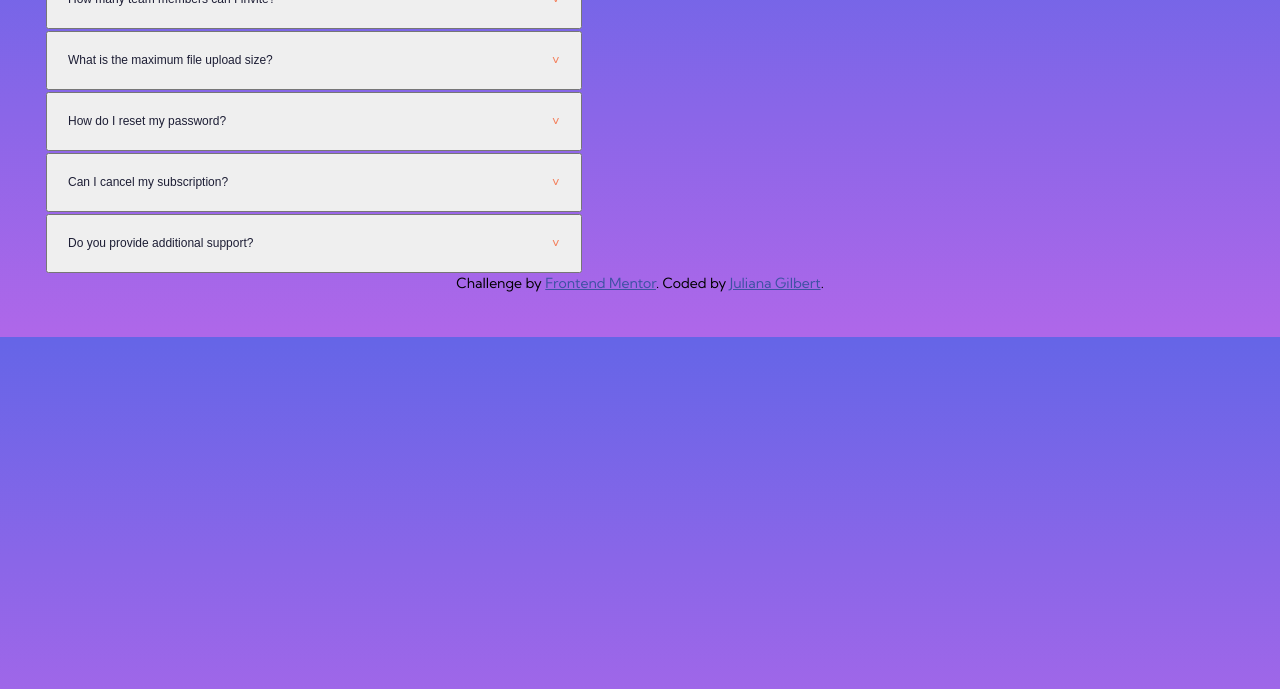
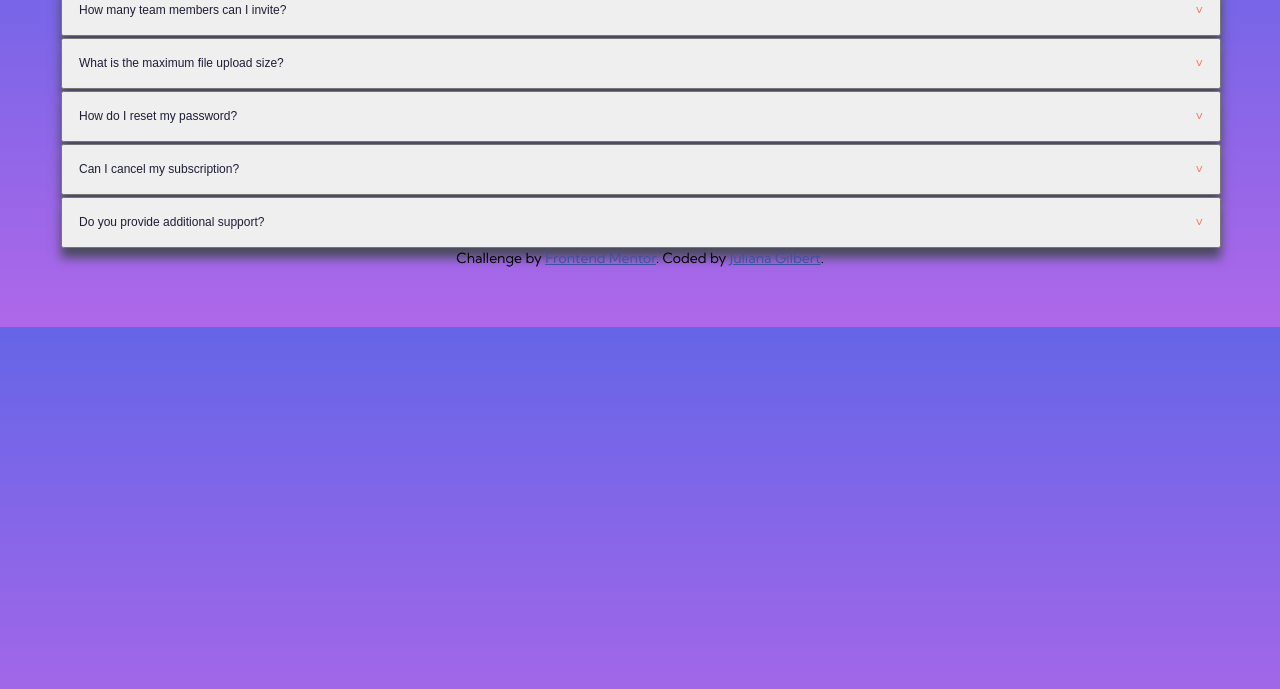
Before and after one commit to Jggilbert/FAQChallenge, a plain HTML site: page faq-accordion-card-main/index.html in a window 1280 px wide. Shown: the part 111-800 px from the top of the page. Drawn offline with Linux system fonts and the light colour scheme.

Commit message:
added gradient background-needs work, added columns to html for filling with img and menu

```diff
--- a/faq-accordion-card-main/index.html
+++ b/faq-accordion-card-main/index.html
@@ -5,7 +5,7 @@
 
   <link rel="stylesheet" type="text/css" href="style.css">
 
-  <meta name="viewport" content="max-width=1440, min-width=375, initial-scale=1.0">
+  <meta name="viewport" content="initial-scale=1.0">
 
   <link rel="icon" type="image/png" sizes="32x32" href="./images/favicon-32x32.png">
 
@@ -20,22 +20,30 @@
 </head>
 <body>
 
+    <div class="column">
+      <div class="col1">
+        <!-- this is where the img of the woman will go -->
+      </div>
+
+        <div class="col2">
+
           <a id="header">FAQ</a>
 
-      <div id="menu">
             <button class="accordion" onclick="showPanel()">How many team members can I invite?</button>
+
               <div class="panel">
-        <p>You can invite up to 2 additional users on the Free plan. There is no limit on
-        team members for the Premium plan.</p><hr class="solid">
+                <p>You can invite up to 2 additional users on the Free plan. There is no limit on team members for the Premium plan.</p><hr class="solid">
               </div>
 
             <button class="accordion" onclick="showPanel()">What is the maximum file upload size?</button>
+
               <div class="panel">
                 <p>No more than 2GB. All files in your account must fit your allotted storage space.</p><hr class="solid">
               </div>
 
 
             <button class="accordion" onclick="showPanel()">How do I reset my password?</button>
+
               <div class="panel">
                 <p> “Forgot password” from the login page or “Change password” from your profile  page. A reset link will be emailed to you.</p><hr class="solid">
               </div>
@@ -46,10 +54,12 @@
               </div>
 
             <button class="accordion" onclick="showPanel()">Do you provide additional support?</button>
+
               <div class="panel">
                 <p>Chat and email support is available 24/7. Phone lines are open during normal business hours.</p><hr class="solid">
               </div>
     </div>
+
 
 
   <div class="attribution">
--- a/faq-accordion-card-main/style.css
+++ b/faq-accordion-card-main/style.css
@@ -1,8 +1,5 @@
 html {
   font-family: 'Kumbh Sans', sans-serif;
-  background-image: linear-gradient( #6565e7,
-   #af67e9);
-  overflow: no repeat;
 }
 
 
@@ -11,10 +8,11 @@ html {
     font-size: 12px;
     cursor: pointer;
     margin: 1px;
-    padding: 20px;
-    width: 45%;
+    padding: 1rem;
+    width: 100%;
     text-align: justify;
-    transition: 0.4s;
+    box-shadow: 0 10px 10px 0 hsl(237, 12%, 33%);
+    transition: transform 100ms box-shadow 100ms;
     overflow: hidden;
   }
 
@@ -61,6 +59,9 @@ html {
   }
 
 body{
-  margin: 45px;
+  background-image: linear-gradient(#6565e7,
+   #af67e9);
+   padding: 10px;
   overflow: hidden;
+  margin: 50px;
   }
```
Lines whose indentation alone changed are shown as unchanged.
